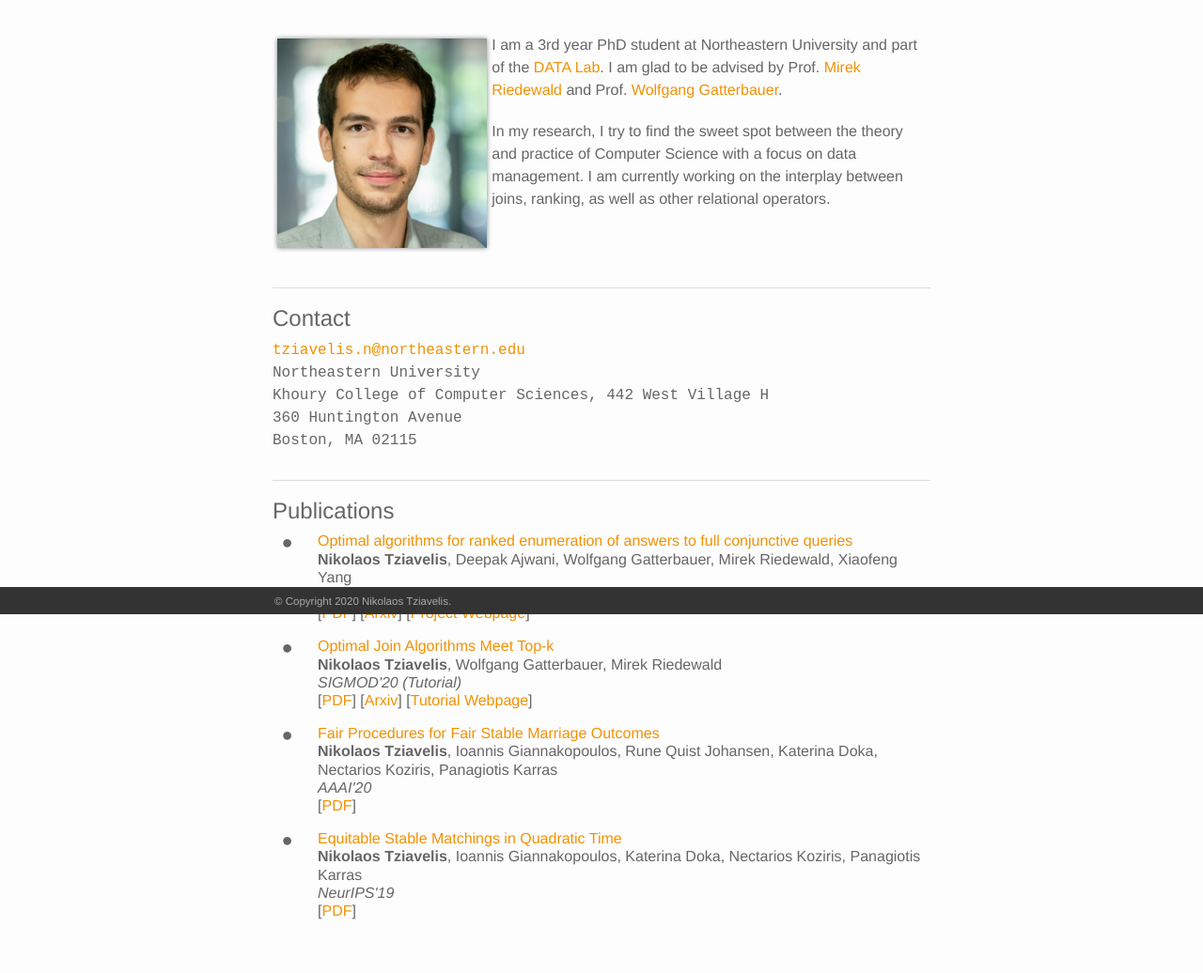
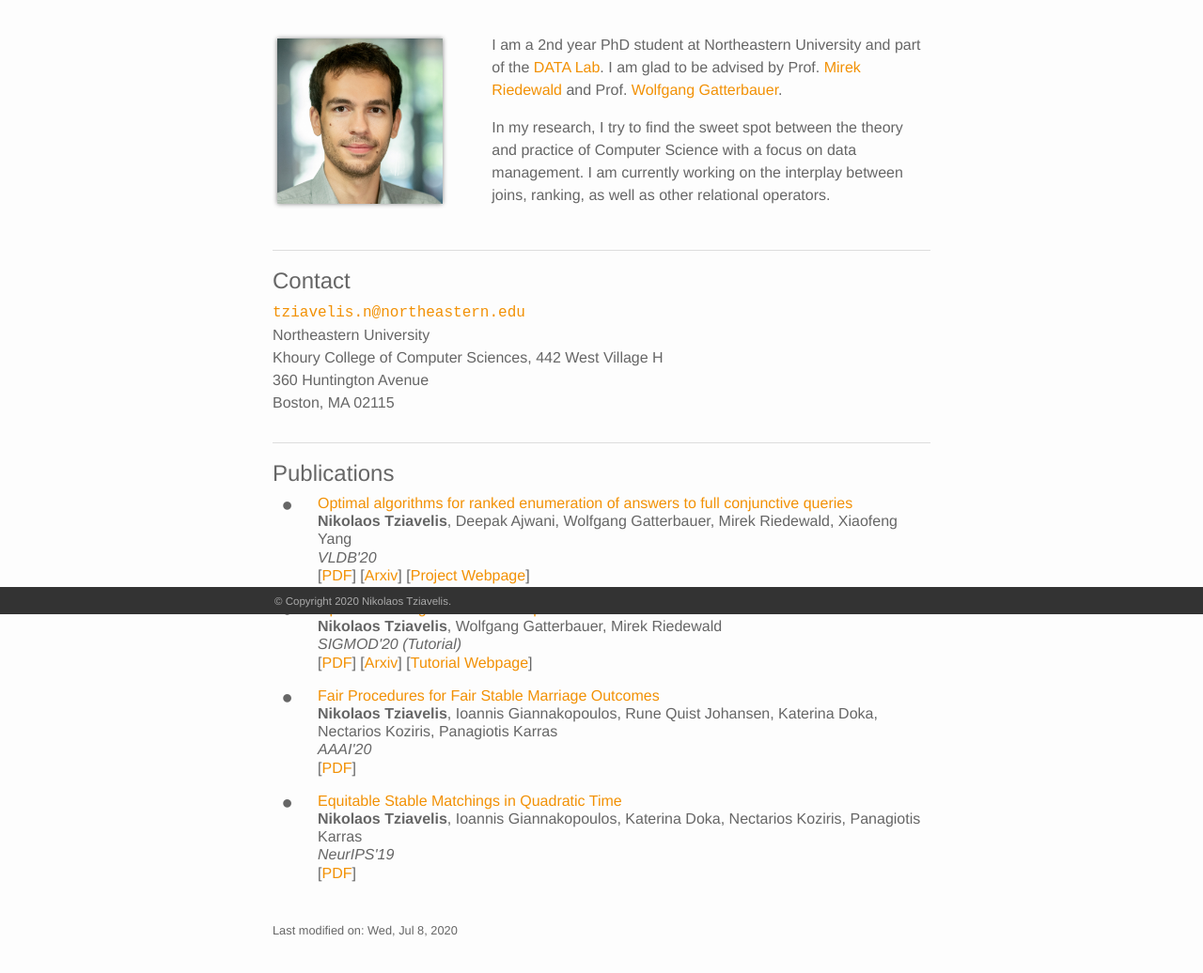
Before and after one commit to ntzia/ntzia.github.io, a plain HTML site: page index.html in a window 1280 px wide. Shown: the part 146-1182 px from the top of the page at 94% size. Drawn offline with Linux system fonts and the light colour scheme.

Commit message:
year, spacing, last edited

```diff
--- a/css/main.css
+++ b/css/main.css
@@ -44,7 +44,7 @@ body {
 p, blockquote, pre,
 ul, ol, dl, figure,
 .highlight {
-  margin-bottom: 20px; }
+  margin-bottom: 1.0em; }
 
 .alignright {
   float: right; }
@@ -274,7 +274,7 @@ div.equation {
   margin-left: 10px; }
 .profile img {
   box-shadow: 0 0 5px #828282;
-  width: 100%;}
+  width: 79%;}
 
 .address {
   font-family: monospace; }
@@ -411,6 +411,9 @@ div.equation {
 .right {
   float: right; }
 
+.left {
+  float: left; }
+
 .one {
   width: 33.33%; }
 
@@ -426,3 +429,11 @@ div.equation {
   text-align: center;
   vertical-align: middle;
   font-size: 12px; }
+
+
+#lastupdate {
+  list-style: none;
+  margin-top:1rem;
+  padding: 1.5rem 0rem;
+  font-size: 0.8rem;
+}
--- a/index.html
+++ b/index.html
@@ -64,7 +64,7 @@
   </div>
 
 
-  <p>I am a 3rd year PhD student at Northeastern University and part of the <a href="https://db.khoury.northeastern.edu/">DATA Lab</a>. I am glad to be advised by Prof. <a href="http://www.ccs.neu.edu/home/mirek/">Mirek Riedewald</a> and Prof. <a href="http://gatterbauer.name/">Wolfgang Gatterbauer</a>.</p>
+  <p>I am a 2nd year PhD student at Northeastern University and part of the <a href="https://db.khoury.northeastern.edu/">DATA Lab</a>. I am glad to be advised by Prof. <a href="http://www.ccs.neu.edu/home/mirek/">Mirek Riedewald</a> and Prof. <a href="http://gatterbauer.name/">Wolfgang Gatterbauer</a>.</p>
 
   <p>In my research, I try to find the sweet spot between the theory and practice of Computer Science with a focus on data management. I am currently working on the interplay between joins, ranking, as well as other relational operators.</p>
 
@@ -103,15 +103,15 @@
     <h2>Contact</h2>
 
       <div class="address">
+      <p><a href="mailto:tziavelis.n@northeastern.edu">tziavelis.n@northeastern.edu</a></p>
+      </div>
 
-      <p><a href="mailto:tziavelis.n@northeastern.edu">tziavelis.n@northeastern.edu</a></p>
+      <p>Northeastern University<br>
+      Khoury College of Computer Sciences, 442 West Village H<br>
+      360 Huntington Avenue<br>
+      Boston, MA 02115</p>
 
-      <p>Northeastern University</p>
-      <p>Khoury College of Computer Sciences, 442 West Village H</p>
-      <p>360 Huntington Avenue</p>
-      <p>Boston, MA 02115</p>
 
-      </div>
 
     </div>
 
@@ -252,6 +252,26 @@
   -->
 
 
+	<div id="lastupdate">
+		<span>
+			<script>
+			var myDate = new Date(document.lastModified);
+			myNewDate = new Intl.DateTimeFormat(
+				"en-US",
+				{weekday: "short",
+				year: "numeric",
+				month: "short",
+				day: "numeric",
+				// hour: 'numeric',
+				// minute: 'numeric',
+				// timeZoneName: 'long',
+			}).format(myDate);
+			document.write("Last modified on: " + myNewDate +"");
+			</script>
+		</span>
+	</div>
+
+
 
   </div>
 
```
